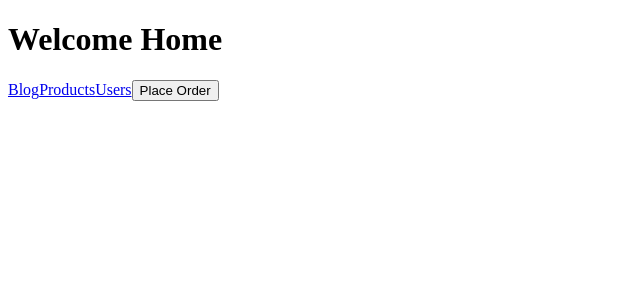
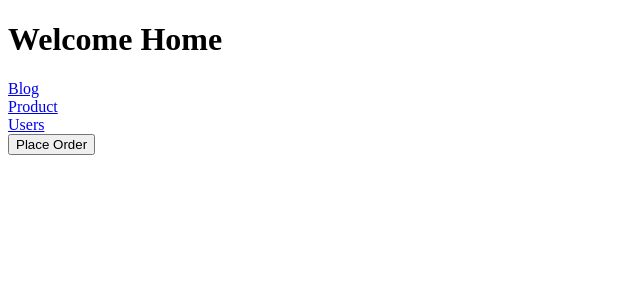
Before and after one commit to mayurigurav1997/nextjs, a Next.js app: page / in a window 1280 px wide. Shown: the top 300 px of the page, without its empty margins (0-640 px from the left). Built offline with nearby package versions, Linux system fonts and the light colour scheme.

Commit message:
Minor Changes

```diff
--- a/pages/docs/[[...params]].js
+++ b/pages/docs/[[...params]].js
@@ -3,6 +3,7 @@ import React from 'react'
 
 const Doc = () => {
     const router = useRouter()
+    // catch all routes
     const { params = [] } = router.query
     console.log(params)
     if (params.length === 2) {
--- a/pages/index.js
+++ b/pages/index.js
@@ -15,12 +15,15 @@ function Home() {
       <Link href='/blog'>
         Blog
       </Link>
+      <br />
       <Link href='/product'>
-        Products
+        Product
       </Link>
+      <br />
       <Link href='/users'>
         Users
       </Link>
+      <br />
       <button onClick={handleClick}>Place Order</button>
       {/* <UserList /> */}
 
```
